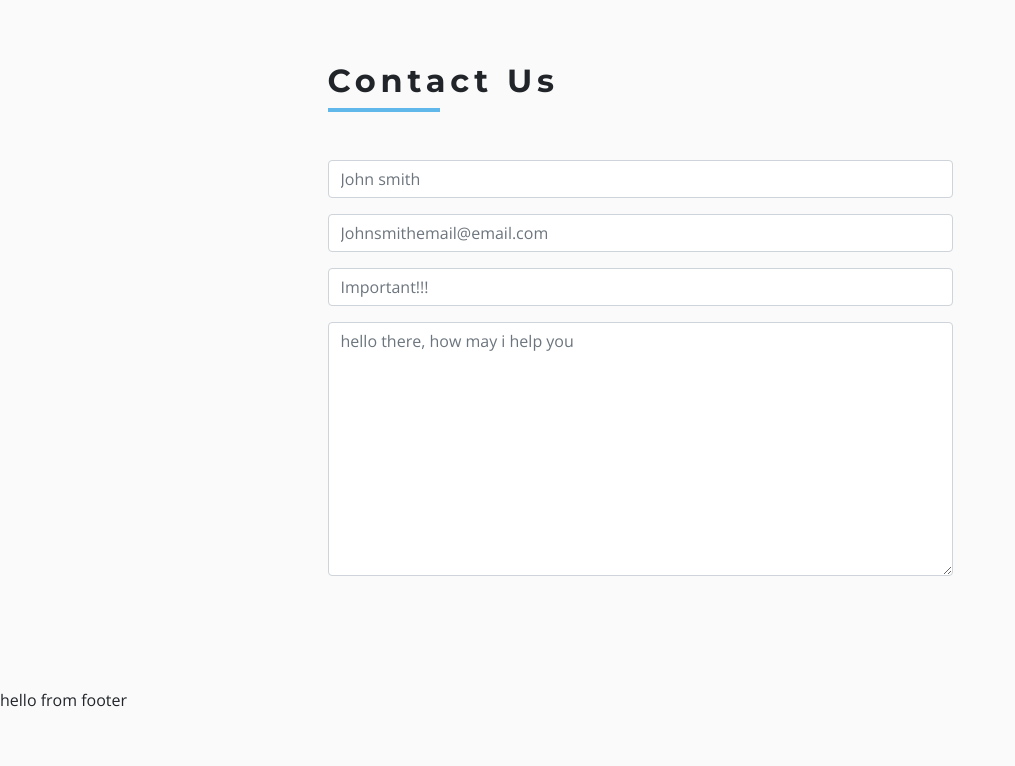
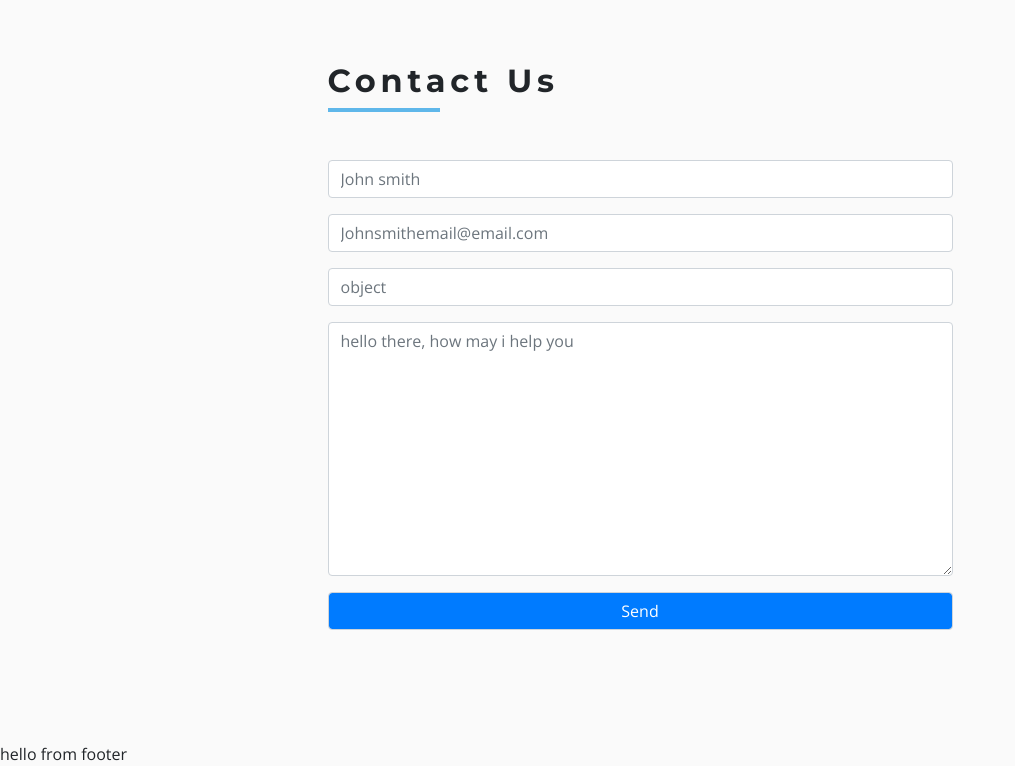
Before and after one commit to jn-html/Techi-store, a React (Create React App) app: page /contact in a window 1280 px wide. Shown: the part 543-1309 px from the top of the page, without its empty margins (0-1015 px from the left). Before the commit the page ends 1255 px from the top, so only its background shows below. Built offline with nearby package versions, Linux system fonts and the light colour scheme.

Commit message:
Formspree setup for form sent

```diff
--- a/src/components/ContactPage/contact.js
+++ b/src/components/ContactPage/contact.js
@@ -7,7 +7,7 @@
          <div className="row">
             <div className="col-10 mx-auto col-md-6 my-3">
             <Title title="Contact us" />
-               <form className="my-5">
+               <form className="my-5" action="https://formspree.io/z1.dev.test.1.a@gmail.com" method="POST">
                {/* first */}
                <div className="form-group">
                   <input
@@ -32,7 +32,7 @@
                      type="text"
                      name="firstName"
                      className="form-control"
-                     placeholder="Important!!!"
+                     placeholder="object"
                   />
                </div>
                {/* message */}
@@ -44,6 +44,14 @@
                      placeholder="hello there, how may i help you"
                   />
                </div>
+               {/* submit */}
+               <div className="form-group mt-3">
+                  <input
+                     type="submit"
+                     value="Send"
+                     className="form-control bg-primary text-white"
+                  />
+               </div>
                </form>
             </div>
          </div>
```
